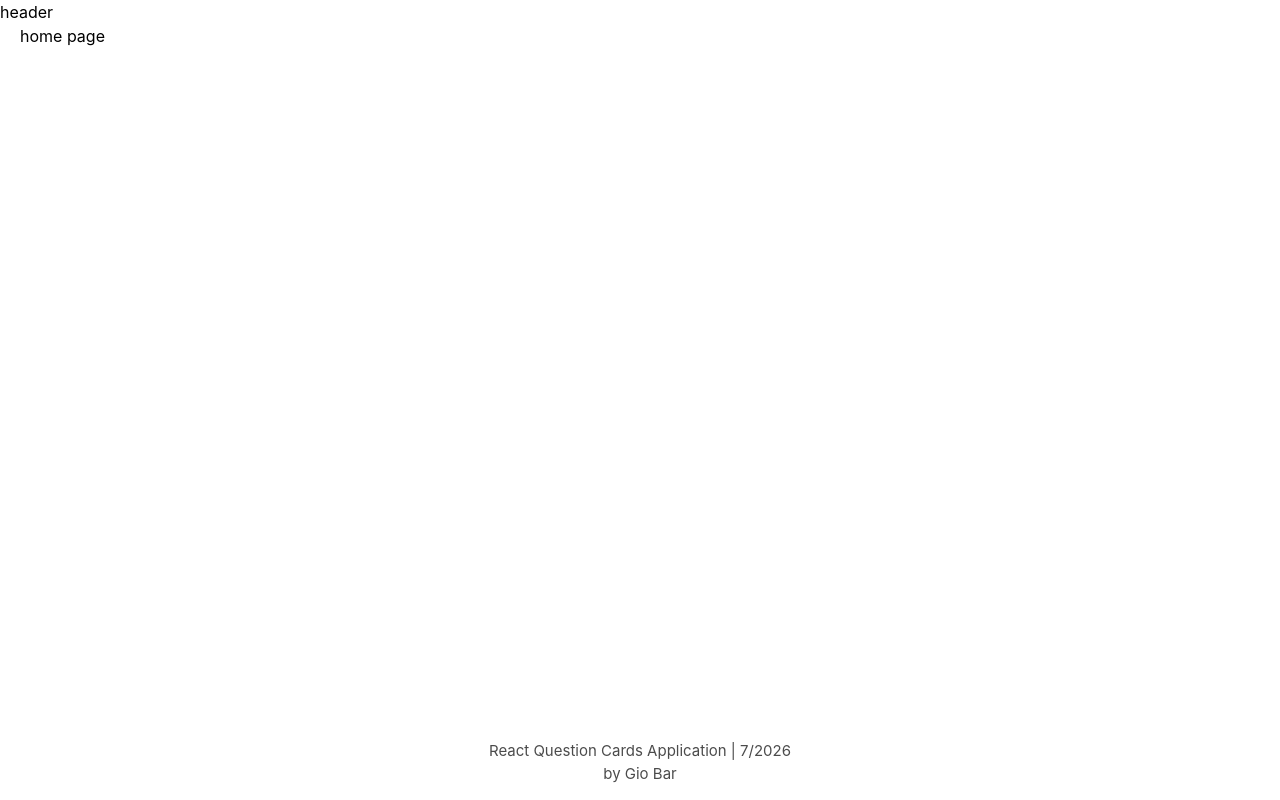
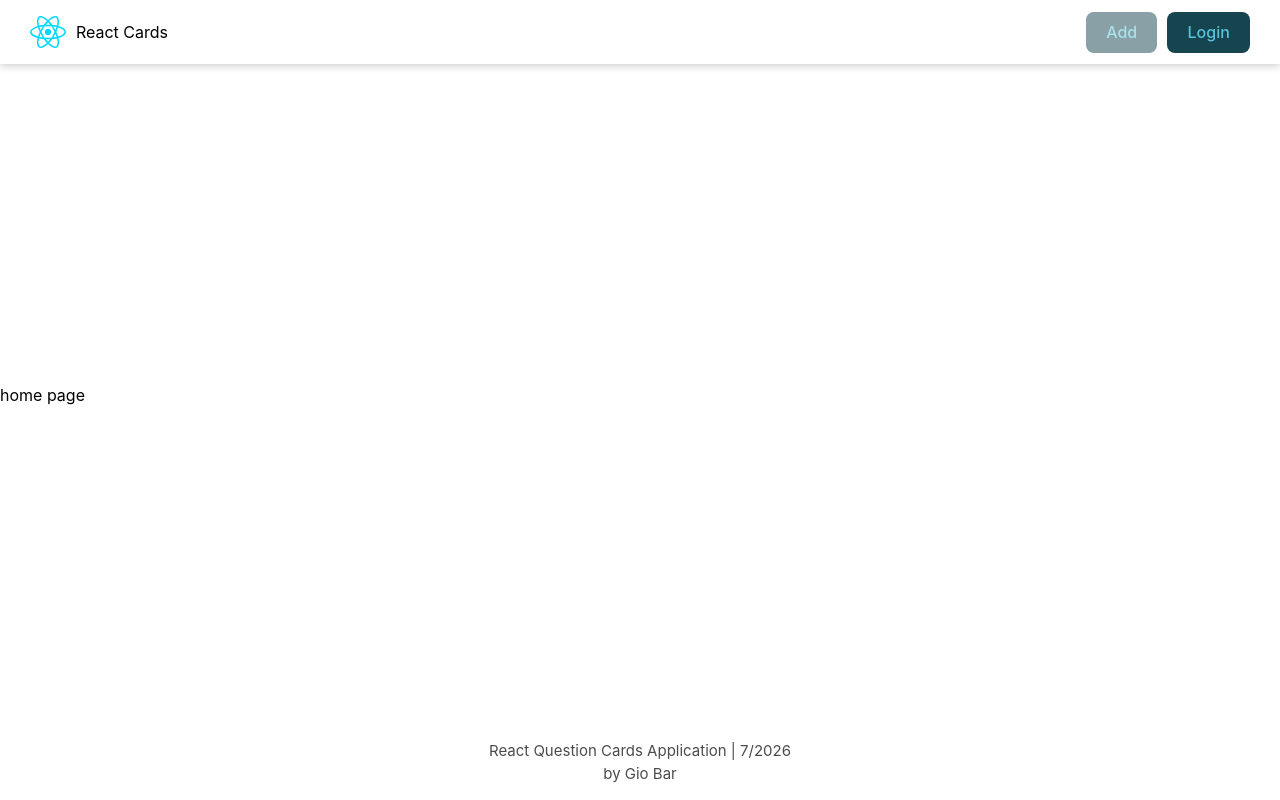
Before and after one commit to Uspex918/react-app-course, a React (Vite) app: page / in a window 1280 px wide. Built offline with nearby package versions, Linux system fonts and the light colour scheme.

Commit message:
header and button inplimitation

```diff
--- a/src/components/Button/Button.jsx
+++ b/src/components/Button/Button.jsx
@@ -1,23 +1,13 @@
-import {} from "react";
 import cls from "./Button.module.css";
 
-console.log(cls);
-
-// const inlineStyles = {
-//     color: "lightsalmon",
-//     backgroundColor: "#ccc",
-// }
-
-const isPrimery = true;
-
 export const Button = (props) => {
-    const { onClick, children } = props;
-    console.log("пропс", props);
-    console.log("чилдрен", props);
-    // return <button className={isPrimery ? cls.primary : cls.btn}>кнопка</button>
     return (
-        <button className={`${cls.btn} ${isPrimery ? cls.primary : ""}`} onClick={onClick}>
-            {children}
+        <button
+            className={`${cls.btn} ${props.isActive ? cls.active : ""}`}
+            onClick={props.onClick}
+            disabled={props.isDisabled}
+        >
+            {props.children}
         </button>
     );
 };
--- a/src/components/Button/Button.module.css
+++ b/src/components/Button/Button.module.css
@@ -1,11 +1,31 @@
-* {
-}
 .btn {
-  background-color: burlywood;
+    background-color: var(--btn-bg-color);
+    color: var(--btn-text-color);
+    border-radius: 8px;
+    font-size: 1em;
+    font-weight: 500;
+    font-family: inherit;
+    border: 1px solid transparent;
+    padding: 0.6em 1.2em;
+    cursor: pointer;
+    transition: border-color 0.25s;
 }
 
-.primary {
-  background-color: cadetblue;
-  min-width: 250px;
-  min-height: 50px;
+.btn:hover {
+    border-color: #2f2f2f;
 }
+
+.btn:focus,
+.btn:focus-visible {
+    outline: 4px auto #2f2f2f;
+}
+
+.btn:disabled {
+    opacity: 0.5;
+    pointer-events: none;
+}
+
+.active {
+    color: #000;
+    background-color: #ce7e1d;
+}
--- /dev/null
+++ b/src/components/Button/index.jsx
@@ -0,0 +1 @@
+export { Button } from "./Button";
--- /dev/null
+++ b/src/components/Header/Header.jsx
@@ -0,0 +1,18 @@
+import { Button } from "../Button";
+import cls from "./Header.module.css";
+import ReactLogo from "../../assets/react.svg";
+
+export const Header = () => {
+    return (
+        <header className={cls.header}>
+            <p>
+                <img src={ReactLogo} alt="react logo" />
+                <span>React Cards</span>
+            </p>
+            <div className={cls.headerButtons}>
+                <Button isDisabled>Add</Button>
+                <Button>Login</Button>
+            </div>
+        </header>
+    );
+};
--- /dev/null
+++ b/src/components/Header/Header.module.css
@@ -0,0 +1,26 @@
+.header {
+    width: 100%;
+    height: 70px;
+    background-color: var(--main-bg-color);
+    padding: 0 30px;
+    display: flex;
+    justify-content: space-between;
+    align-items: center;
+    box-shadow: 0 2px 8px 0 rgba(0, 0, 0, 0.2);
+}
+
+.header p {
+    text-transform: capitalize;
+    display: flex;
+    justify-content: center;
+    align-items: center;
+    gap: 10px;
+    cursor: pointer;
+    user-select: none;
+}
+.headerButtons {
+    display: flex;
+    justify-content: center;
+    align-items: center;
+    gap: 10px;
+}
--- /dev/null
+++ b/src/components/Header/index.jsx
@@ -0,0 +1 @@
+export { Header } from "./Header";
--- a/src/components/MainLayout/MainLayout.jsx
+++ b/src/components/MainLayout/MainLayout.jsx
@@ -1,5 +1,6 @@
 import { Outlet } from "react-router-dom";
 import cls from "./MainLayout.module.css";
+import { Header } from "../Header/Header";
 
 export const MainLayout = () => {
     const currentYear = new Date().getFullYear();
@@ -7,11 +8,10 @@
 
     return (
         <div className={cls.mainLayout}>
-            <header>header</header>
+            <Header />
             <div className={cls.mainWrapper}>
-                <main className={cls.main}>
-                    <Outlet />
-                </main>
+                <main className={cls.main}></main>
+                <Outlet />
                 <footer className={cls.footer}>
                     React Question Cards Application | {currentMonth}/{currentYear} <br />
                     by Gio Bar
--- a/src/index.css
+++ b/src/index.css
@@ -1,6 +1,8 @@
 :root {
     --main-bg-color: #23272f;
     --text-color: #fff;
+    --btn-bg-color: #383b3f;
+    --btn-text-color: #fff;
 
     font-family: Inter, system-ui, Avenir, Arial, Helvetica, sans-serif;
     line-height: 1.5;
@@ -34,6 +36,9 @@
     :root {
         --main-bg-color: #fff;
         --text-color: #000;
+
+        --btn-bg-color: #16444f;
+        --btn-text-color: #57c4dc;
     }
 }
 
@@ -41,5 +46,8 @@
     :root {
         --main-bg-color: #23272f;
         --text-color: #fff;
+
+        --btn-bg-color: #383b3f;
+        --btn-text-color: #fff;
     }
 }
```
